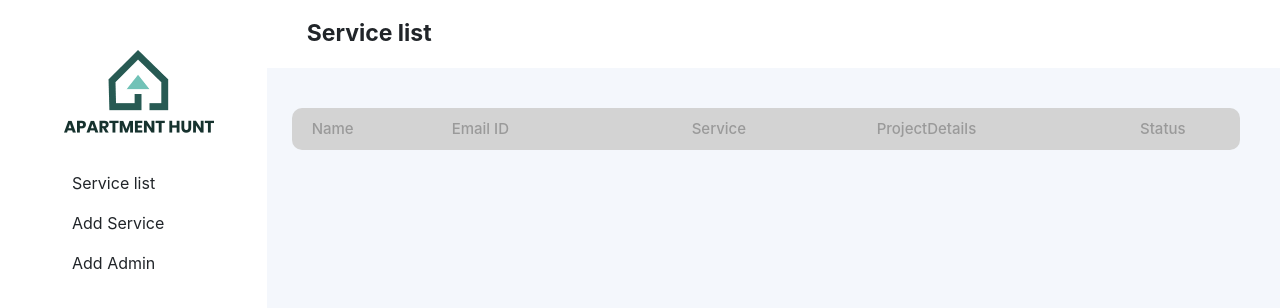
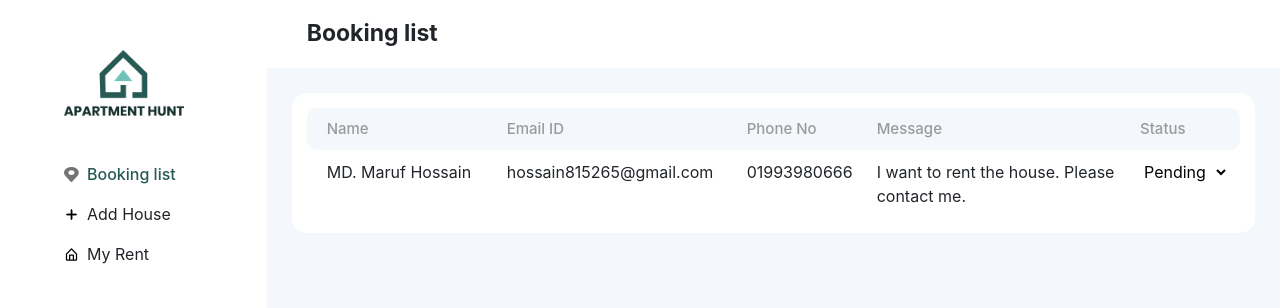
Before and after one commit to Hasan-new/apartment-hunt, a React (Create React App) app: page / in a window 1280 px wide. Shown: the top 308 px of the page. Built offline with nearby package versions, Linux system fonts and the light colour scheme.

Commit message:
Booking List Done

```diff
--- a/src/components/BookingList/BookingList.css
+++ b/src/components/BookingList/BookingList.css
@@ -12,8 +12,31 @@
   background: white;
 }
 
+.user-page .userPageLeftSide .user-page-link .active_link {
+  color: #275A53;
+  font-weight: 500;
+}
+
+.user-page .userPageLeftSide .user-page-link .active_link:hover {
+  text-decoration: none;
+  cursor: context-menu;
+}
+
+.user-page .userPageLeftSide .user-page-link .dashboard_logo {
+  width: 15px;
+  height: 15px;
+}
+
+.user-page .userPageLeftSide .user-page-link .dashboard_link {
+  cursor: pointer;
+}
+
+.user-page .userPageLeftSide .user-page-link .dashboard_link:hover {
+  text-decoration: underline;
+}
+
 .user-page .userPageLeftSide .userPageLogo {
-  width: 150px;
+  width: 120px;
   margin: 50px 0 30px 0;
 }
 
@@ -25,6 +48,8 @@
   margin: 25px;
   border-radius: 15px;
   padding: 15px;
+  background-color: white;
+  max-height: 600px;
 }
 
 .user-page .userPageRightSide .rightSideMain th {
@@ -32,7 +57,7 @@
   font-size: 15px;
   font-weight: 500;
   color: #9a9a9a;
-  background: lightgray;
+  background: #F4F7FC;
   padding: 10px;
 }
 
@@ -40,8 +65,18 @@
   padding: 10px;
 }
 
+.user-page .userPageRightSide .rightSideMain td select {
+  border: 0;
+  background: 0;
+  outline: none;
+}
+
 .user-page .userPageRightSide .rightSideMain table {
   width: 100%;
+}
+
+.user-page .userPageRightSide .rightSideMain table .user_name {
+  padding-left: 20px;
 }
 
 .user-page .userPageRightSide .rightSideMain tr {
--- a/src/components/BookingList/BookingList.js
+++ b/src/components/BookingList/BookingList.js
@@ -1,7 +1,10 @@
 import React from 'react';
 import { Link } from 'react-router-dom';
 import './BookingList.css';
-import logo from '../../images/logos/Logo.png'
+import logo from '../../images/logos/Logo.png';
+import booking_photo from '../../images/logos/map-marker-alt-solid 1.png'
+import add_house from '../../images/logos/plus 1.png'
+import my_rent from '../../images/logos/Rent.png'
 
 
 const BookingList = () => {
@@ -13,36 +16,52 @@ const BookingList = () => {
                     {/* </Link> */}
                     <div className="user-page-link">
                         {/* <Link className="userPageLink orderLink color-active" to='/admin/service-list'> */}
-                            <div className="d-flex justify-content-left order align-items-center">
-                                <p className="mx-0 my-2 pl-2">Service list</p>
+                            <div className="d-flex justify-content-left align-items-center active_link my-3">
+                                <img className="dashboard_logo" src={booking_photo} alt=""/>
+                                <p className="mx-0 my-0 ml-2">Booking list</p>
                             </div>
                         {/* </Link> */}
                         {/* <Link className="serviceListLink inactive-color" to="/admin/add-service"> */}
-                            <div className="d-flex justify-content-left serviceList align-items-center">
-                                <p className="mx-0 my-2 pl-2">Add Service</p>
+                            <div className="d-flex justify-content-left dashboard_link align-items-center my-3">
+                                <img className="dashboard_logo" src={add_house} alt=""/>
+                                <p className="mx-0 my-0 ml-2">Add House</p>
                             </div>
                         {/* </Link> */}
                         {/* <Link className="reviewLink inactive-color" to="/admin/add-admin"> */}
-                            <div className="d-flex justify-content-left review align-items-center">
-                                <p className="mx-0 my-2 pl-2">Add Admin</p>
+                            <div className="d-flex justify-content-left dashboard_link align-items-center my-3">
+                                <img className="dashboard_logo" src={my_rent} alt=""/>
+                                <p className="mx-0 my-0 ml-2">My Rent</p>
                             </div>
                         {/* </Link> */}
                     </div>
                 </div>
                 <div className="userPageRightSide">
-                    <h3 className="rightSideListText">Service list</h3>
-                    <div className="rightSideMain row pl-0">
+                    <h3 className="rightSideListText">Booking list</h3>
+                    <div className="rightSideMain row">
                         <table>
                             <thead>
                                 <tr>
-                                    <th style={{padding: '10px 10px 10px 20px', borderRadius: '10px 0 0 10px', width: '150px'}}>Name</th>
+                                    <th style={{padding: '10px 10px 10px 20px', borderRadius: '10px 0 0 10px', width: '190px'}}>Name</th>
                                     <th style={{width: '240px'}}>Email ID</th>
-                                    <th style={{width: '185px'}}>Service</th>
-                                    <th>ProjectDetails</th>
+                                    <th style={{width: '130px'}}>Phone No</th>
+                                    <th>Message</th>
                                     <th style={{borderRadius: '0 10px 10px 0', width: '110px'}}>Status</th>
                                 </tr>
                             </thead>
                             <tbody>
+                            <tr>
+                                <td className="user_name">MD. Maruf Hossain</td>
+                                <td>hossain815265@gmail.com</td>
+                                <td>01993980666</td>
+                                <td>I want to rent the house. Please contact me.</td>
+                                <td>
+                                    <select>
+                                        <option className="text-danger" value="Pending">Pending</option>
+                                        <option className="text-warning" value="On going">On going</option>
+                                        <option className="text-success" value="Done">Done</option>
+                                    </select>
+                                </td>
+                            </tr>
                                 {/* {
                                     orderedData.length === 0 && <button className="btn btn-primary m-auto" type="button" disabled>
                                     <span className="spinner-border spinner-border-sm" role="status" aria-hidden="true"></span>
--- a/src/components/BookingList/BookingList.scss
+++ b/src/components/BookingList/BookingList.scss
@@ -1,5 +1,8 @@
+$main_color: #F4F7FC;
+$active_color: #275A53;
+
 .user-page {
-    background: #F4F7FC;
+    background: $main_color;
     display: flex;
 
     .userPageLeftSide {
@@ -8,8 +11,33 @@
         padding-left: 5%;
         background: white;
 
+        .user-page-link {
+            .active_link {
+                color: $active_color;
+                font-weight: 500;
+
+                &:hover {
+                    text-decoration: none;
+                    cursor: context-menu;
+                }
+            }
+
+            .dashboard_logo {
+                width: 15px;
+                height: 15px;
+            }
+
+            .dashboard_link {
+                cursor: pointer;
+
+                &:hover {
+                    text-decoration: underline;
+                }
+            }
+        }
+
         .userPageLogo {
-            width: 150px;
+            width: 120px;
             margin: 50px 0 30px 0;
         }
     }
@@ -21,22 +49,34 @@
             margin: 25px;
             border-radius: 15px;
             padding: 15px;
+            background-color: white;
+            max-height: 600px;
 
             th {
                 text-align: inherit;
                 font-size: 15px;
                 font-weight: 500;
                 color: #9a9a9a;
-                background: lightgray;
+                background: $main_color;
                 padding: 10px;
             }
 
             td {
                 padding: 10px;
+
+                select {
+                    border: 0;
+                    background: 0;
+                    outline: none;
+                }
             }
 
             table {
                 width: 100%;
+
+                .user_name {
+                    padding-left: 20px;
+                }
             }
 
             tr {
```
Also changed, not shown: src/images/logos/Rent.png (renamed from src/images/logos/Group 33351.png), 1 other file (tests, documents, lock files or other folders).
